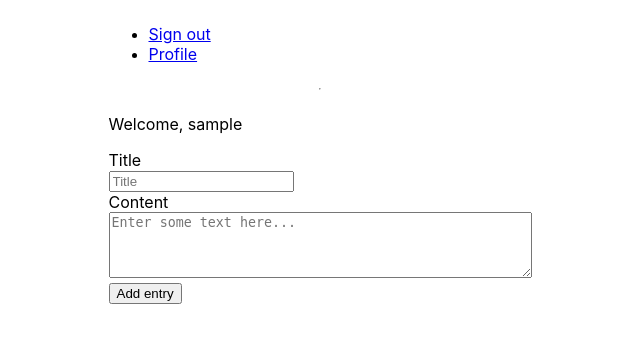
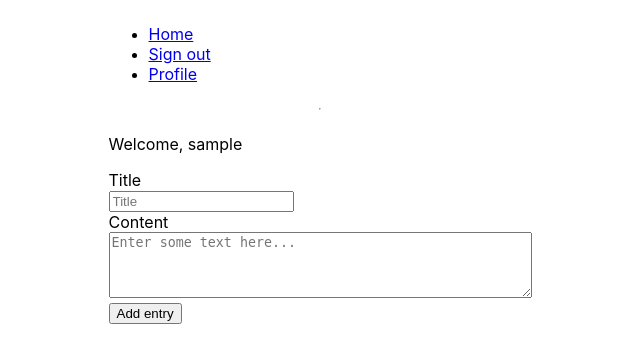
Before and after one commit to beratcan97/php-api, a PHP site: template src/public/views/index.php in a window 1280 px wide. Shown: the top 363 px of the page, without its empty margins (320-960 px from the left). Run offline with PHP 8.4, Linux system fonts and the light colour scheme; the template is opened without the code that fills it, so the values that code supplies are empty; the visitor is signed in with stand-in values (Sample User, id 1).

Commit message:
homepage in navbar

```diff
--- a/src/public/views/components/navbar.php
+++ b/src/public/views/components/navbar.php
@@ -15,6 +15,10 @@
 				<?php else:  ?>
 
 				<li class="navbar-item">
+					<a href="../">Home</a>
+				</li>
+
+				<li class="navbar-item">
 					<a href="/logout" id="sign_out">Sign out</a>
 				</li>
 
```
